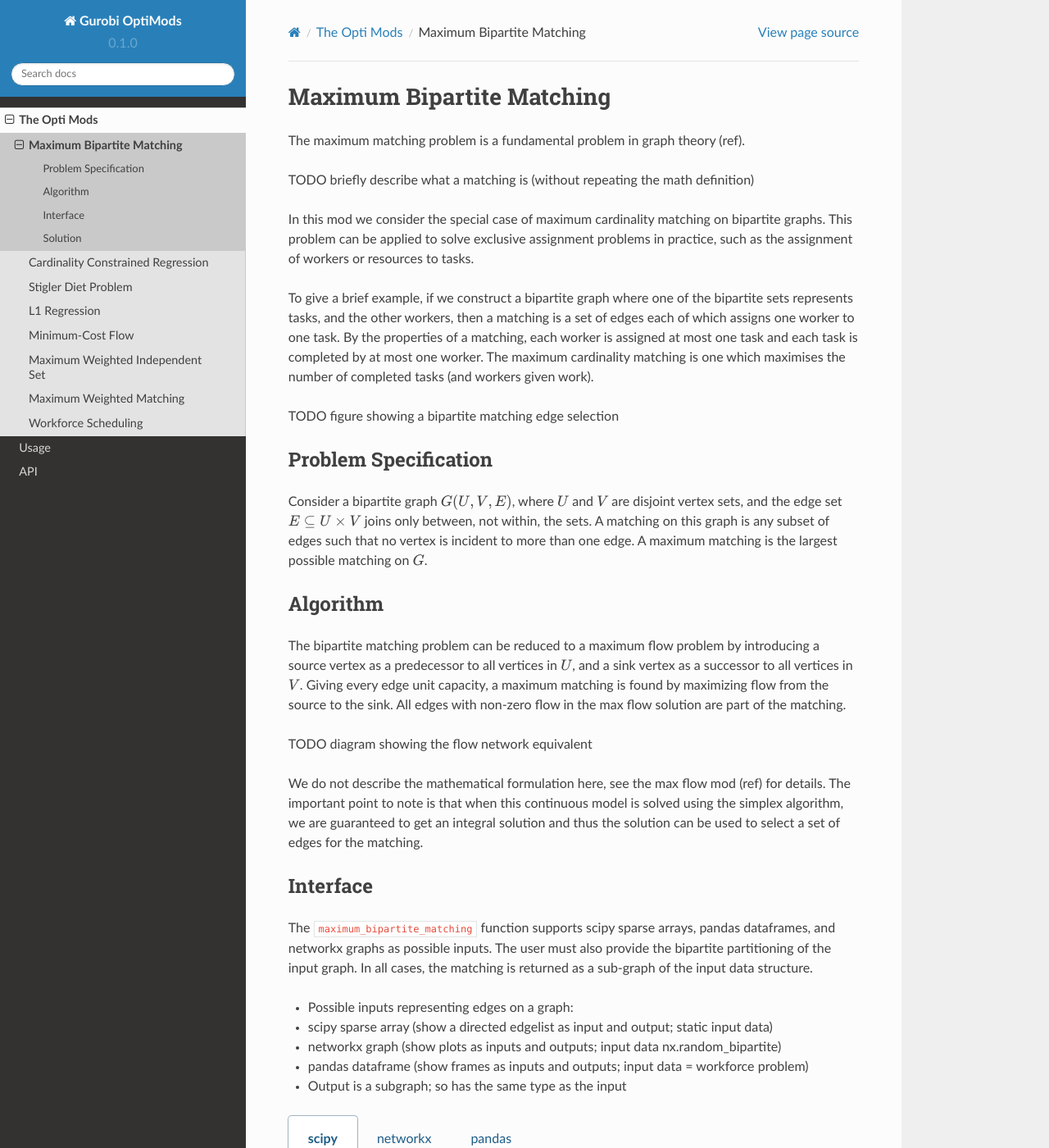
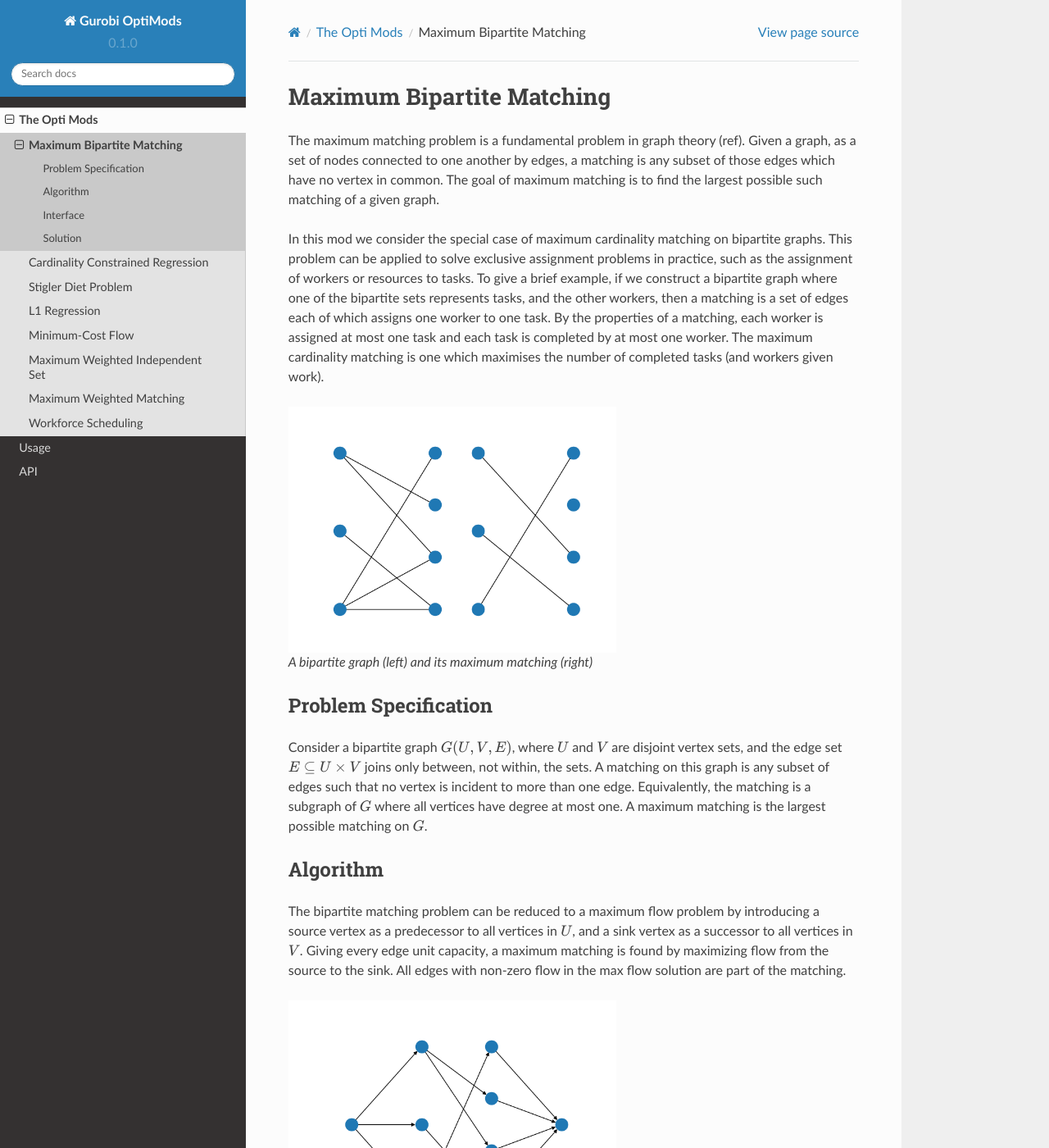
Before and after one commit to Gurobi/gurobi-optimods, a Sphinx documentation site: the page built from docs/source/mods/bipartite-matching.rst, in a window 1280 px wide and 1400 px high. Shown: the whole window at 82% size. Built offline with Sphinx 7.4.7 and the Read the Docs theme 2.0.0, drawn with Linux system fonts in a browser that asks for light colours; some of the changed text lies outside the part shown.

Commit message:
Add figures

```diff
--- a/docs/source/mods/bipartite-matching.rst
+++ b/docs/source/mods/bipartite-matching.rst
@@ -2,13 +2,14 @@ Maximum Bipartite Matching
 ==========================
 
 The maximum matching problem is a fundamental problem in graph theory (ref).
-
-TODO briefly describe what a matching is (without repeating the math definition)
+Given a graph, as a set of nodes connected to one another by edges, a matching
+is any subset of those edges which have no vertex in common. The goal of
+maximum matching is to find the largest possible such matching of a given
+graph.
 
 In this mod we consider the special case of maximum cardinality matching on
 bipartite graphs. This problem can be applied to solve exclusive assignment
 problems in practice, such as the assignment of workers or resources to tasks.
-
 To give a brief example, if we construct a bipartite graph where one of the
 bipartite sets represents tasks, and the other workers, then a matching is a
 set of edges each of which assigns one worker to one task. By the properties
@@ -16,7 +17,12 @@ of a matching, each worker is assigned at most one task and each task is
 completed by at most one worker. The maximum cardinality matching is one which
 maximises the number of completed tasks (and workers given work).
 
-TODO figure showing a bipartite matching edge selection
+.. Figure generated using networkx, see bipartite-matching-figs.py
+.. figure:: figures/bipartite-matching-example.png
+    :width: 400
+    :alt: Bipartite matching example
+
+    A bipartite graph (left) and its maximum matching (right)
 
 Problem Specification
 ---------------------
@@ -24,8 +30,10 @@ Problem Specification
 Consider a bipartite graph :math:`G(U, V, E)`, where :math:`U` and :math:`V`
 are disjoint vertex sets, and the edge set :math:`E \subseteq U \times V`
 joins only between, not within, the sets. A matching on this graph is any
-subset of edges such that no vertex is incident to more than one edge. A
-maximum matching is the largest possible matching on :math:`G`.
+subset of edges such that no vertex is incident to more than one edge.
+Equivalently, the matching is a subgraph of :math:`G` where all vertices
+have degree at most one. A maximum matching is the largest possible matching
+on :math:`G`.
 
 Algorithm
 ---------
@@ -37,7 +45,13 @@ edge unit capacity, a maximum matching is found by maximizing flow from the
 source to the sink. All edges with non-zero flow in the max flow solution
 are part of the matching.
 
-TODO diagram showing the flow network equivalent
+.. Figure generated using networkx, see bipartite-matching-figs.py
+.. figure:: figures/bipartite-matching-flow.png
+    :width: 400
+    :alt: Bipartite matching flow network
+
+    A maximum flow network for the bipartite matching problem
+
 
 We do not describe the mathematical formulation here, see the max flow mod (ref)
 for details. The important point to note is that when this continuous model is
@@ -51,12 +65,6 @@ The ``maximum_bipartite_matching`` function supports scipy sparse arrays, pandas
 dataframes, and networkx graphs as possible inputs. The user must also provide
 the bipartite partitioning of the input graph. In all cases, the matching is
 returned as a sub-graph of the input data structure.
-
-- Possible inputs representing edges on a graph:
-- scipy sparse array (show a directed edgelist as input and output; static input data)
-- networkx graph (show plots as inputs and outputs; input data nx.random_bipartite)
-- pandas dataframe (show frames as inputs and outputs; input data = workforce problem)
-- Output is a subgraph; so has the same type as the input
 
 .. tabs::
 
@@ -121,10 +129,10 @@ returned as a sub-graph of the input data structure.
 
         The mod accepts pandas dataframes as input, where two columns in the
         dataframe describe the source and target vertices of an edge. The user
-        must also provide the target column names as inputs. The matching will
-        be returned as a selection of rows in the original dataframe, including
-        all additional columns present in the original dataframe, but only those
-        rows corresponding to the matching.
+        must also provide the source and target column names as inputs to the
+        mode. The matching will be returned as a subset of the rows in the
+        original dataframe, including all columns present in the original
+        dataframe, but only those rows corresponding to the maximum matching.
 
         .. testcode:: bipartite_matching_pd
 
@@ -149,8 +157,9 @@ returned as a sub-graph of the input data structure.
 
 
 The ``maximum_bipartite_matching`` function formulates a linear program for the
-the network flow model corresponding to the given bipartite graph. Gurobi
-solves this model using a network primal simplex algorithm.
+the network flow model corresponding to the given bipartite graph. Since the
+model is formulated as a network flow, Gurobi will in most cases solve the model
+using a network primal simplex algorithm.
 
 .. collapse:: View Gurobi logs
 
--- /dev/null
+++ b/docs/source/mods/figures/bipartite-matching-figs.py
@@ -0,0 +1,74 @@
+from pathlib import Path
+
+import matplotlib.pyplot as plt
+import networkx as nx
+import numpy as np
+
+from gurobi_optimods.bipartite_matching import maximum_bipartite_matching
+
+here = Path(__file__).parent
+
+
+def matching_example():
+    # side by side graph with its maximum matching
+
+    n = 3
+    m = 4
+
+    graph = nx.Graph()
+    graph.add_nodes_from(list(range(n + m)))
+    graph.add_edges_from([(0, 3), (0, 4), (0, 6), (1, 3), (2, 4), (2, 5)])
+    nodes1 = np.arange(3)
+    nodes2 = np.arange(3, 3 + 4)
+
+    matching = maximum_bipartite_matching(graph, nodes1, nodes2)
+    fig, (ax1, ax2) = plt.subplots(1, 2)
+    layout = {
+        0: [-1, -0.75],
+        1: [-1, 0],
+        2: [-1, 0.75],
+        3: [1, -0.75],
+        4: [1, -0.25],
+        5: [1, 0.25],
+        6: [1, 0.75],
+    }
+    nx.draw(graph, layout, ax=ax1)
+    nx.draw(matching, layout, ax=ax2)
+    fig.savefig(here / "bipartite-matching-example.png")
+
+
+def matching_network():
+    # equivalent max flow network to solve
+
+    n = 3
+    m = 4
+    graph = nx.DiGraph()
+    graph.add_nodes_from(list(range(n + m)))
+    graph.add_edges_from([(0, 3), (0, 4), (0, 6), (1, 3), (2, 4), (2, 5)])
+    source = n + m
+    sink = n + m + 1
+    graph.add_nodes_from([source, sink])
+    for i in range(n):
+        graph.add_edge(source, i)
+    for j in range(n, n + m):
+        graph.add_edge(j, sink)
+
+    layout = {
+        0: [-1, -0.75],
+        1: [-1, 0],
+        2: [-1, 0.75],
+        3: [1, -0.75],
+        4: [1, -0.25],
+        5: [1, 0.25],
+        6: [1, 0.75],
+        source: [-3.0, 0.0],
+        sink: [3.0, 0.0],
+    }
+    fig = plt.figure()
+    nx.draw(graph, layout, ax=plt.gca())
+    fig.savefig(here / "bipartite-matching-flow.png")
+
+
+if __name__ == "__main__":
+    matching_example()
+    matching_network()
```
Also changed, not shown: docs/source/mods/figures/bipartite-matching-example.png (added), docs/source/mods/figures/bipartite-matching-flow.png (added).
